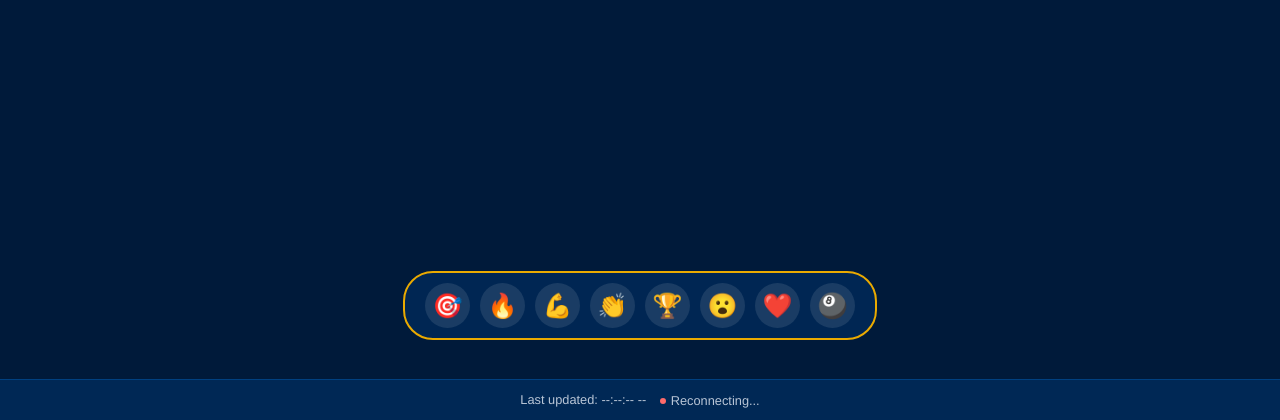
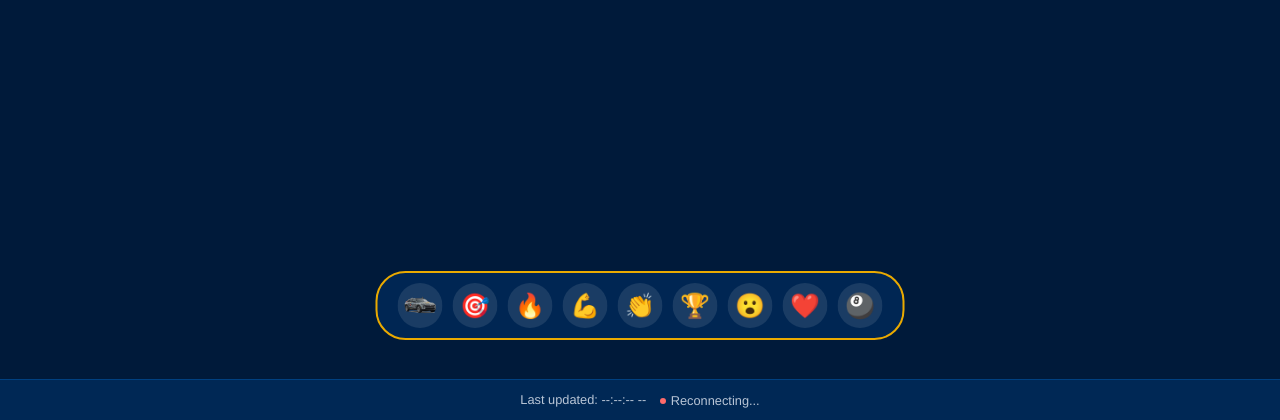
Before and after one commit to Eb00021/EcoPOOL-Tournament-Manager, a Python web app: template templates/index.html in a window 1280 px wide. Shown: the part 380-800 px from the top of the page. Run offline with Jinja, Linux system fonts and the light colour scheme; the template is opened without the code that fills it, so the values that code supplies are empty.

Commit message:
Add EcoCAR reaction to website
- Add ecoREACTION.png image as first reaction button
- Style image reaction button with proper sizing
- Add 'ecocar' to REACTIONS dict (shows car emoji when floating)

Co-Authored-By: Claude Opus 4.5 <noreply@anthropic.com>

```diff
--- a/spectator_reactions.py
+++ b/spectator_reactions.py
@@ -24,6 +24,7 @@ class Reaction:
 
 # Available reaction types
 REACTIONS = {
+    'ecocar': {'emoji': '🚗', 'text': 'EcoCAR!'},
     'nice_shot': {'emoji': '🎯', 'text': 'Nice shot!'},
     'great_game': {'emoji': '🔥', 'text': 'Great game!'},
     'gg': {'emoji': '👏', 'text': 'GG!'},
--- a/static/css/style.css
+++ b/static/css/style.css
@@ -949,6 +949,17 @@
             background: rgba(255, 255, 255, 0.3);
         }
 
+        .reaction-btn-img {
+            padding: 4px;
+        }
+
+        .reaction-img {
+            width: 36px;
+            height: 36px;
+            object-fit: contain;
+            border-radius: 4px;
+        }
+
         /* Prevent sticky active/hover state on mobile */
         .reaction-btn {
             -webkit-tap-highlight-color: transparent;
--- a/templates/index.html
+++ b/templates/index.html
@@ -55,6 +55,9 @@
     <!-- Reaction bar -->
     <div class="reaction-bar">
         <div class="reaction-buttons">
+            <button class="reaction-btn reaction-btn-img" onclick="sendReaction('ecocar', event)" title="EcoCAR!">
+                <img src="{{ url_for('static', filename='images/ecoREACTION.png') }}" alt="EcoCAR" class="reaction-img">
+            </button>
             <button class="reaction-btn" onclick="sendReaction('nice_shot', event)" title="Nice shot!">🎯</button>
             <button class="reaction-btn" onclick="sendReaction('fire', event)" title="Fire!">🔥</button>
             <button class="reaction-btn" onclick="sendReaction('clutch', event)" title="Clutch!">💪</button>
```
Also changed, not shown: static/images/ecoREACTION.png (added).
